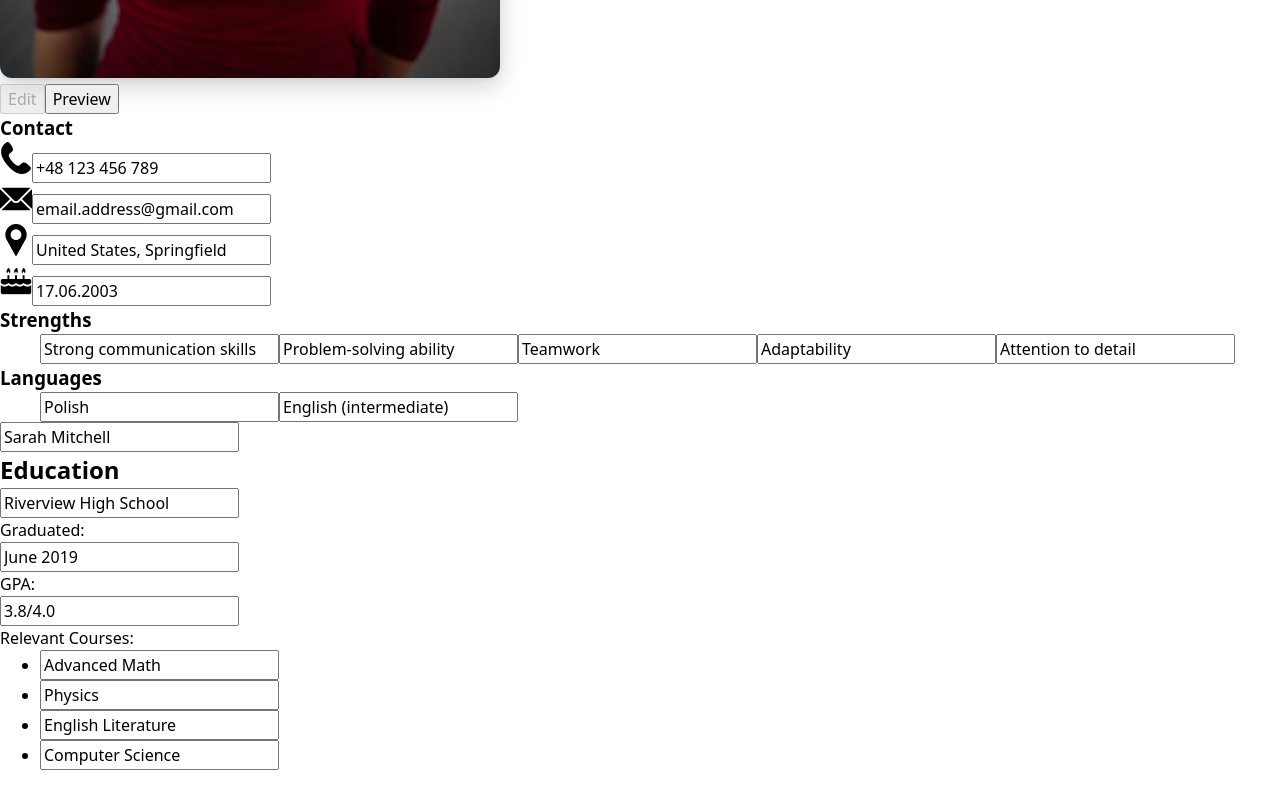
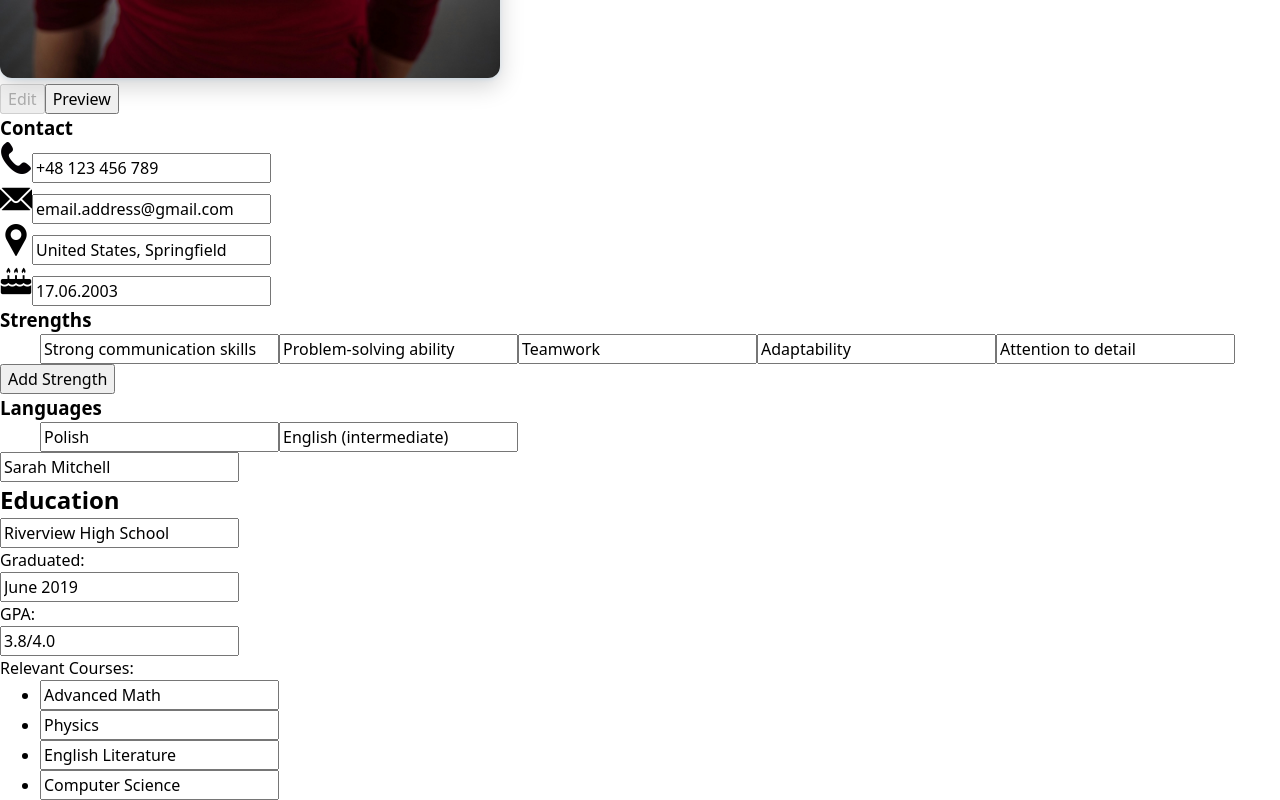
Before and after one commit to davidifme/cv-app, a React (Vite) app: page / in a window 1280 px wide. Shown: the part 744-1544 px from the top of the page. Before the commit the page ends 1514 px from the top, so only its background shows below. Built offline with nearby package versions, Linux system fonts and the light colour scheme.

Commit message:
feat: enable dynamic addition of strengths

```diff
--- a/src/components/Strengths.jsx
+++ b/src/components/Strengths.jsx
@@ -1,18 +1,28 @@
 import { useState } from "react";
 
 export default function Strengths({ editMode }) {
+    const [strengths, setStrengths] = useState(strengthsData);
+
+    function handleAddStrength() {
+        const newStrength = { text: '' };
+        setStrengths([...strengths, newStrength]);
+    }
+
     return (
         <section className="strengths">
             <h3>Strengths</h3>
             <ul className="strengths-list">
-                {strengthsData.map(data => (
+                {strengths.map((data, index) => (
                     <StrengthsItem
-                        key={data.text}
+                        key={data.text || `new-${index}`}
                         initialText={data.text}
                         editMode={editMode}
                     />
                 ))}
             </ul>
+            {editMode && (
+                <button onClick={handleAddStrength}>Add Strength</button>
+            )}
         </section>
     )
 }
```
